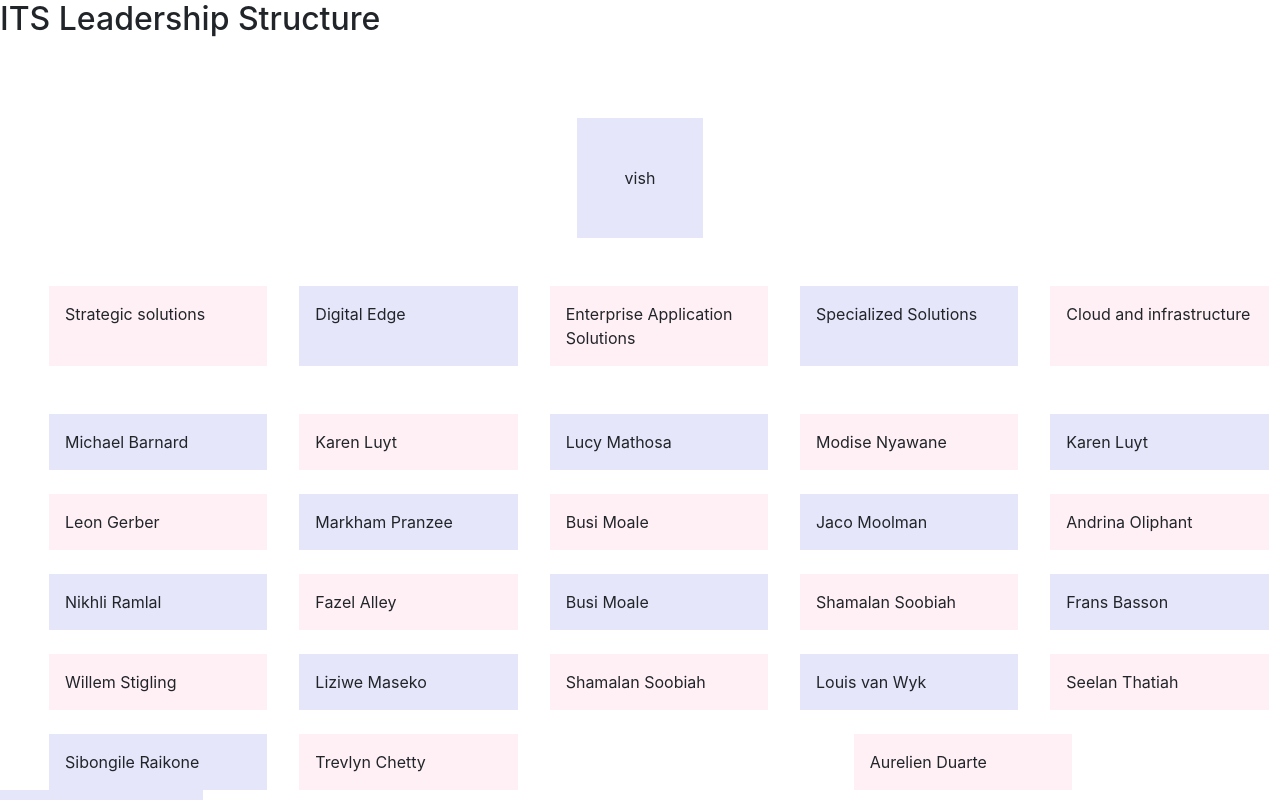
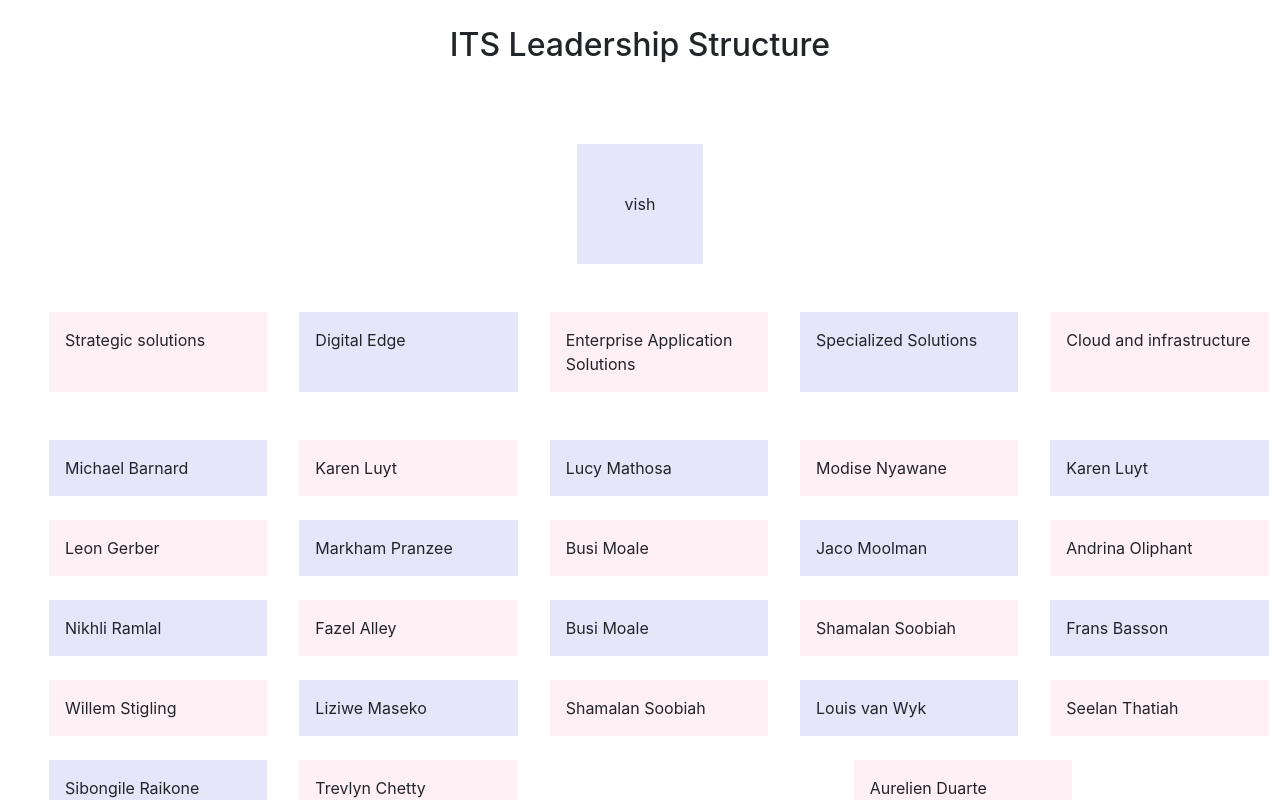
Before and after one commit to Zupirio/ITS-structure, an Angular app: page /structure in a window 1280 px wide. Shown: the top 800 px of the page. Built offline with nearby package versions, Linux system fonts and the light colour scheme.

Commit message:
Heading fixed

```diff
--- a/src/app/structure/structure.component.html
+++ b/src/app/structure/structure.component.html
@@ -1,6 +1,6 @@
 
 <body>
-  <h2>ITS Leadership Structure</h2>
+  <h2 style="text-align: center; font-size: 20; padding-top: 2%" >ITS Leadership Structure</h2>
 
   <br><br><br>
 
--- a/src/index.html
+++ b/src/index.html
@@ -5,11 +5,12 @@
 
       <meta name="viewport" content="width=device-width, initial-scale=1">
       <link rel="stylesheet" href="https://maxcdn.bootstrapcdn.com/bootstrap/4.3.1/css/bootstrap.min.css">
+      <link rel="stylesheet" href="https://fonts.googleapis.com/css?family=Roboto:300,400,500,700,400italic">
       <script src="https://ajax.googleapis.com/ajax/libs/jquery/3.4.0/jquery.min.js"></script>
       <script src="https://cdnjs.cloudflare.com/ajax/libs/popper.js/1.14.7/umd/popper.min.js"></script>
       <script src="https://maxcdn.bootstrapcdn.com/bootstrap/4.3.1/js/bootstrap.min.js"></script>
 
-  <title>ItsStructure</title>
+  <title>ITS Structure</title>
   <base href="/">
 
   <meta name="viewport" content="width=device-width, initial-scale=1">
```
